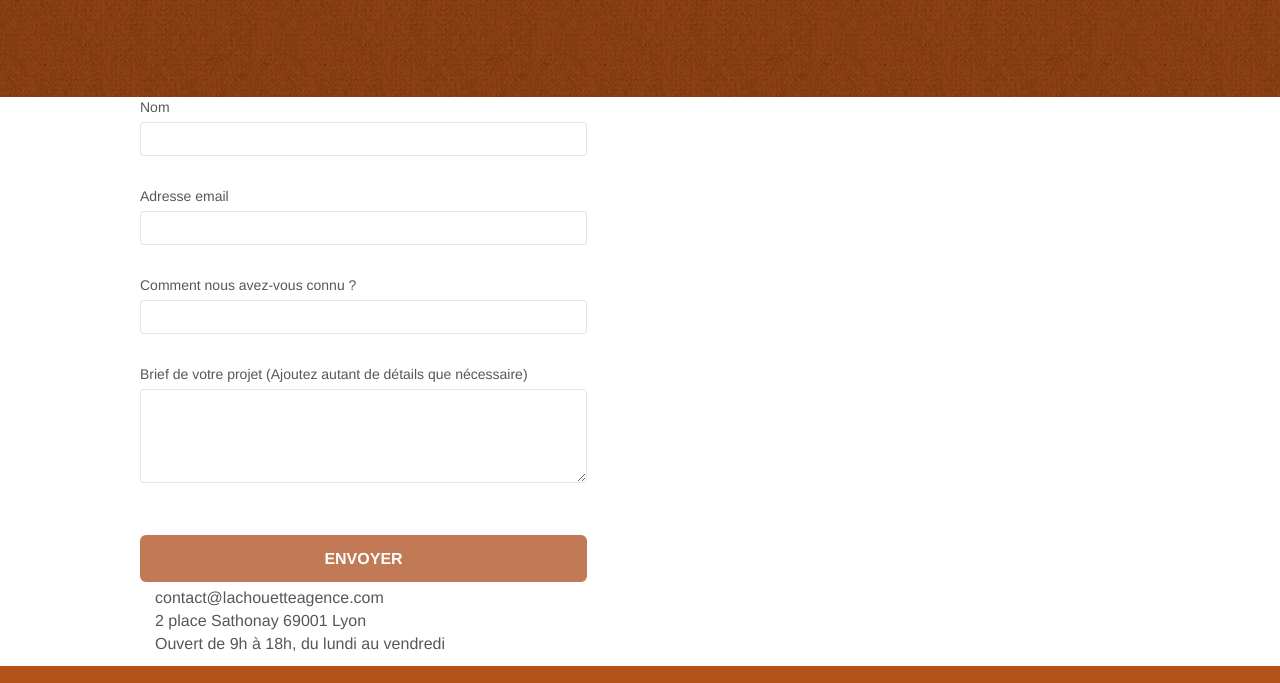
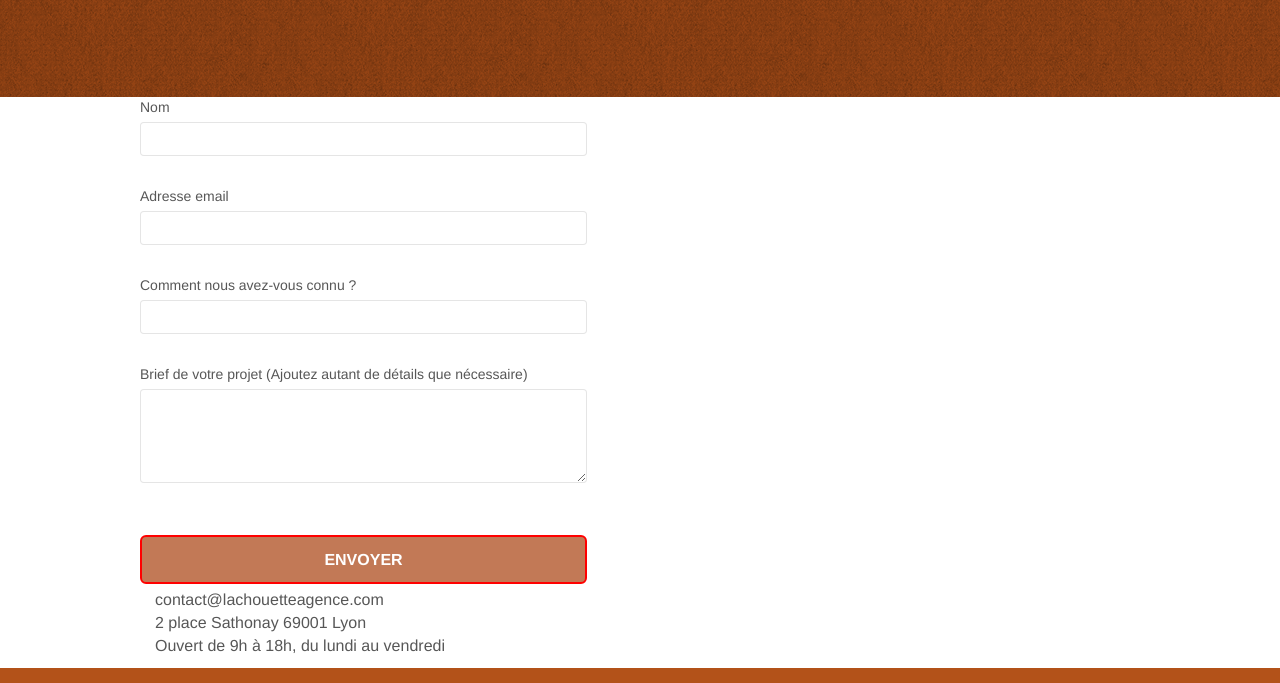
Before and after one commit to Miniz34/Projet4, a plain HTML site: page page2.html in a window 1280 px wide. In both pictures the pointer is over the button "ENVOYER". Shown: the part 313-996 px from the top of the page. Drawn offline with Linux system fonts and the light colour scheme; files that its build step writes are made by us from their sources.

Commit message:
update navigation main page

```diff
--- a/style.css
+++ b/style.css
@@ -1101,6 +1101,11 @@ a:focus {
 
 }
 
+button:hover {
+  color: red;
+  border: solid red 2px;
+}
+
 .btn:focus {
   color: red;
   border: 2px solid green;
```
Also changed, not shown: index.html (+7 -2 lines).
